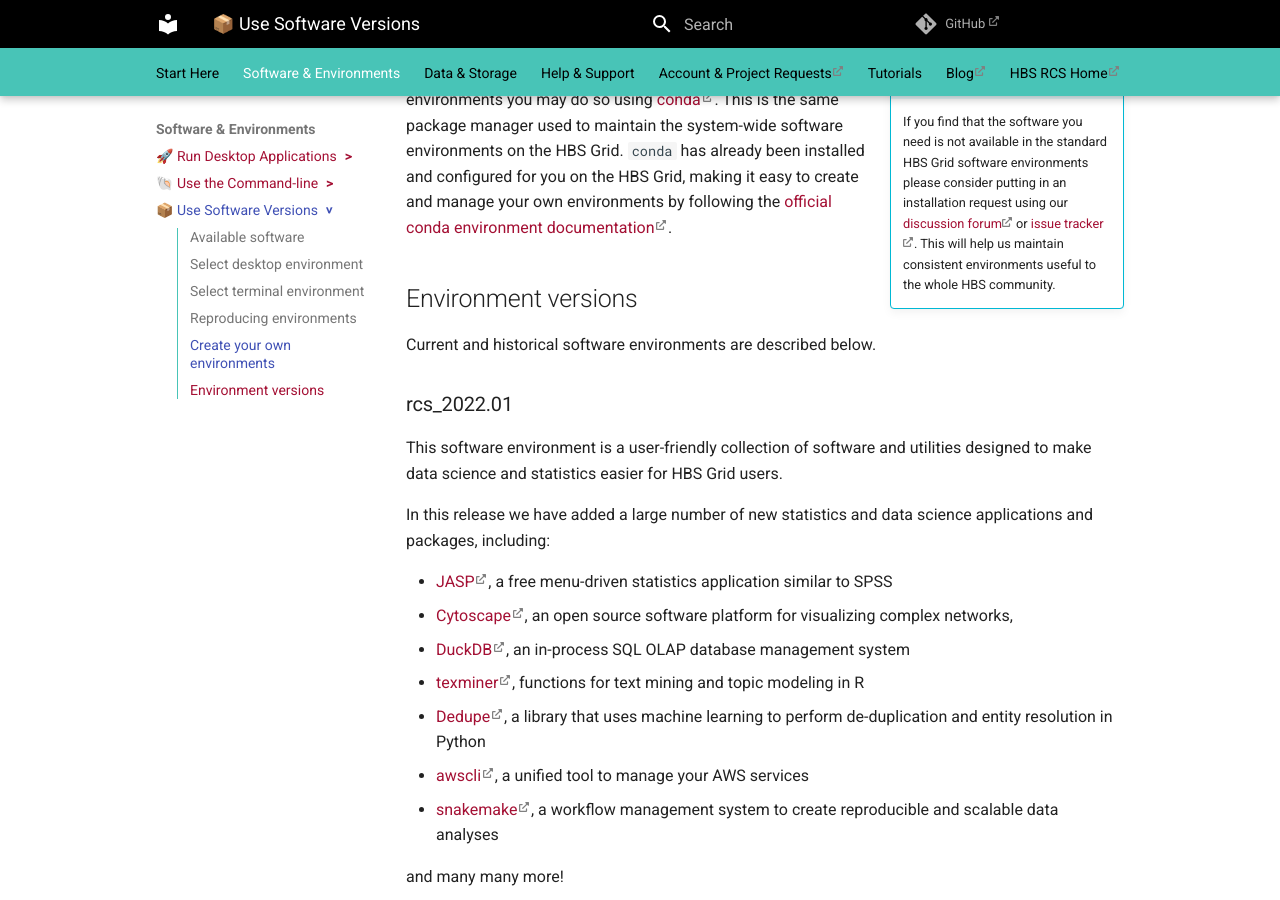
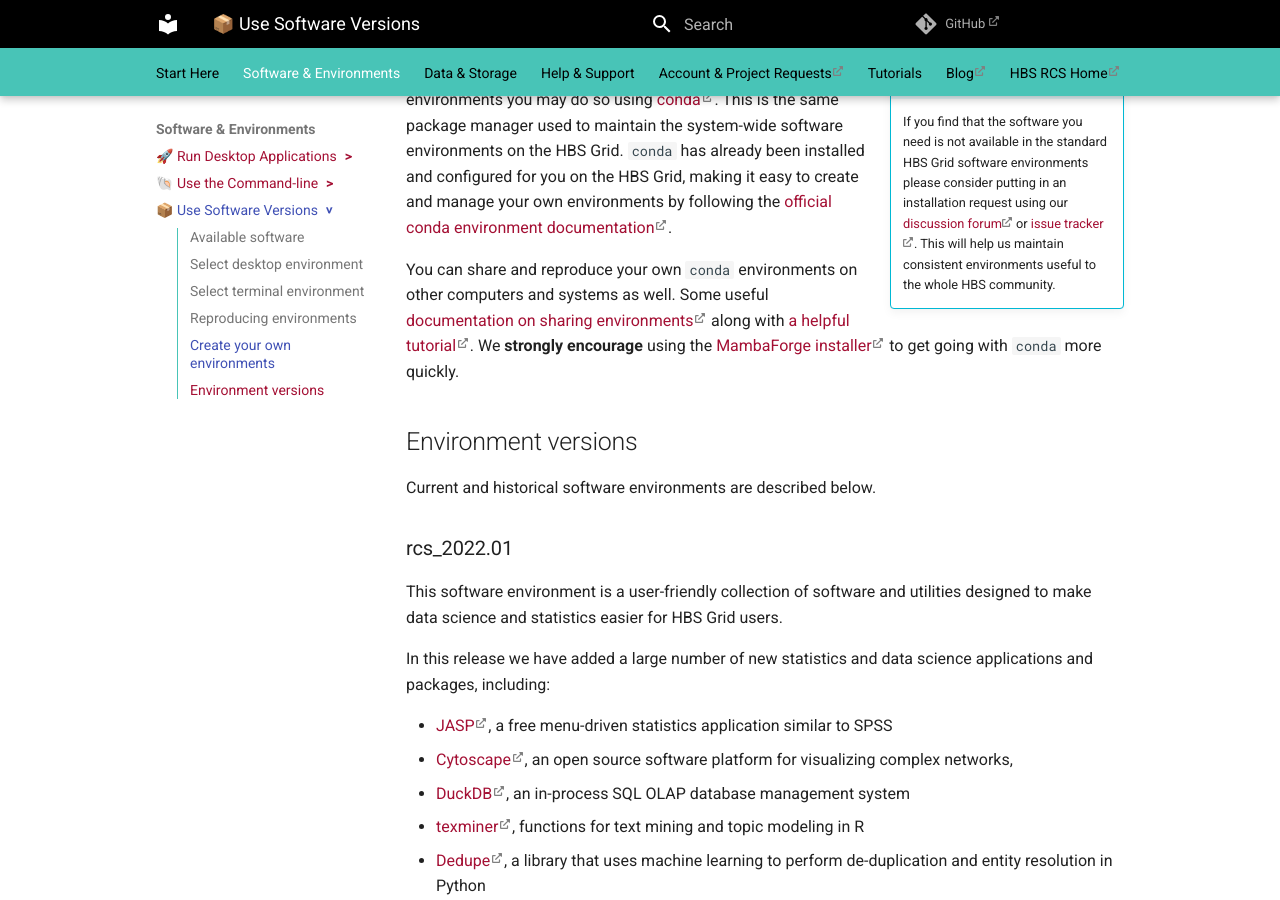
Before and after one commit to hbs-rcs/hbsgrid-docs, an MkDocs documentation site: the page built from docs/environments.md, in a window 1280 px wide and 900 px high, scrolled down 3751 px. Built offline with MkDocs 1.6.1 and Material for MkDocs 9.7.7, drawn with Linux system fonts in a browser that asks for light colours; comment, search, counter and statistics services are not loaded.

Commit message:
more conda info

```diff
--- a/docs/environments.md
+++ b/docs/environments.md
@@ -169,6 +169,11 @@ to maintain the system-wide software environments on the HBS Grid. `conda` has a
 configured for you on the HBS Grid, making it easy to create and manage your own environments by following the
 [official conda environment documentation](https://docs.conda.io/projects/conda/en/latest/user-guide/getting-started.html#managing-environments).
 
+You can share and reproduce your own `conda` environments on other computers and systems as well. Some useful
+[documentation on sharing environments](https://docs.conda.io/projects/conda/en/latest/user-guide/tasks/manage-environments.html#sharing-an-environment)
+along with [a helpful tutorial](https://nbis-reproducible-research.readthedocs.io/en/course_2104/conda/).
+We **strongly encourage** using the [MambaForge installer](https://github.com/conda-forge/miniforge#mambaforge)
+to get going with `conda` more quickly.
 
 ## Environment versions
 
```
